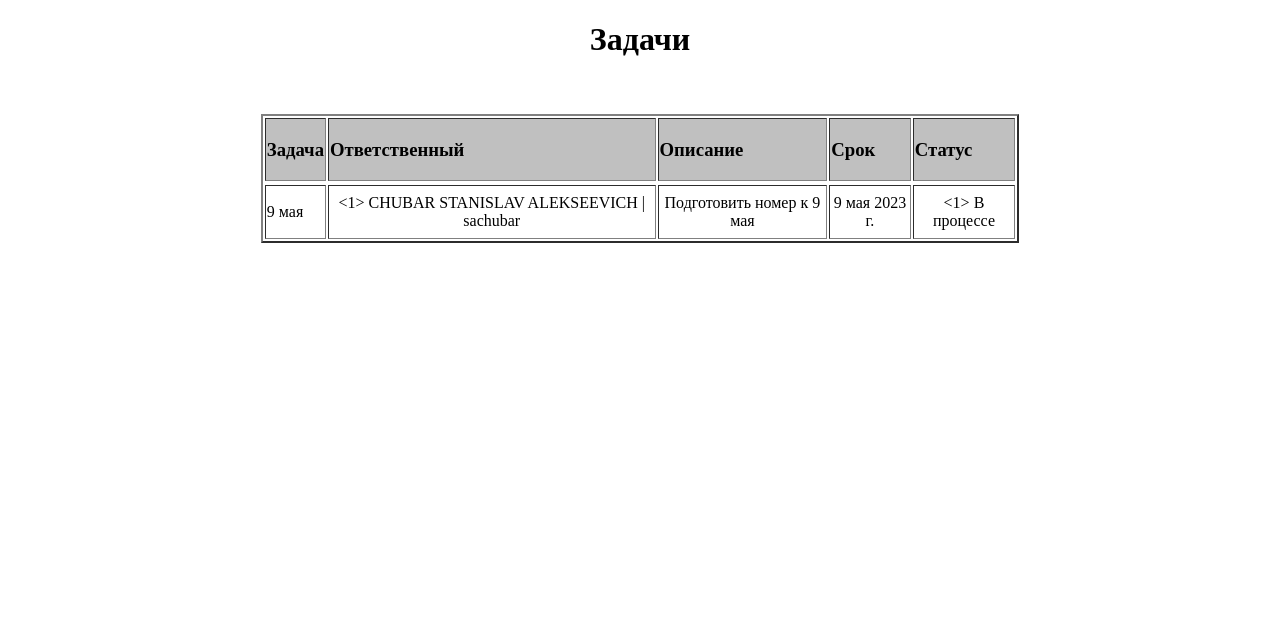
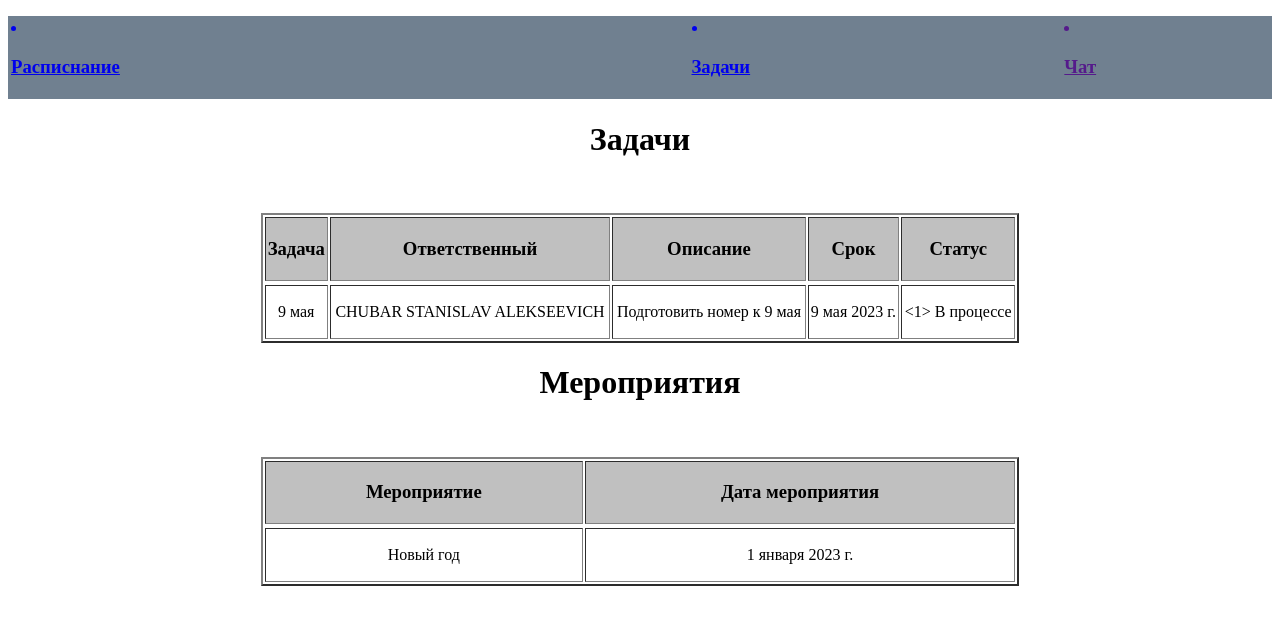
Before and after one commit to schubarkrsk/classmates_webapp, a Django app: page /task in a window 1280 px wide. Shown: the top 625 px of the page. Run offline with Django 4.2, Linux system fonts and the light colour scheme; data comes from the database, SQL or seed files in the repository; both versions use the stored data as it was after the commit.

Commit message:
added tasks_events and navigation

```diff
--- a/src/tasks/models.py
+++ b/src/tasks/models.py
@@ -59,7 +59,7 @@ class Events(models.Model):
     # Columns
     id = models.AutoField(primary_key=True)
     title = models.CharField(max_length=100, help_text="Название мероприятия")
-    date = models.DateField(help_text="Дата задачи")
+    date = models.DateField(help_text="Дата мероприятия")
 
     class Meta:
         verbose_name = "Events"
--- a/src/tasks/views.py
+++ b/src/tasks/views.py
@@ -5,5 +5,5 @@ from .models import Events
 
 def index(request):
     tasks = Tasks.objects.all()
-    event = Events.objects.all()
-    return render(request, 'tasks_events/tasks_events.html', {'tasks': tasks, 'event': event})
+    events = Events.objects.all()
+    return render(request, 'tasks_events/tasks_events.html', {'tasks': tasks, 'events': events})
--- a/src/templates/tasks_events/layout.html
+++ b/src/templates/tasks_events/layout.html
@@ -6,9 +6,22 @@
     <title>{% block title %}{% endblock %}</title>
 </head>
 <body>
+<upwardly>
+    <table align="center" bgcolor="#708090" width=100%>
+        <tr>
+            <ul>
+                <td><a href="http://127.0.0.1:8000/"><li display: inline-block><i class="fa-solid fa-calendar-days"></i><h3> Расписнание</h3></li></a></td>
+                <td><a href="http://127.0.0.1:8000/task"><li display: inline-block><i class="fa-regular fa-clipboard-list-check"></i><h3> Задачи</h3></li></a></td>
+                <td><a href=""><li display: inline-block><i class="fa-brands fa-rocketchat"></i><h3> Чат</h3></li></a></td>
+            </ul>
+        </tr>
+    </table>
+</upwardly>
+<main>
     {% block content %}
     {{tasks}},
-    {{event}}
+    {{events}}
     {% endblock %}
+</main>
 </body>
 </html>
--- a/src/templates/tasks_events/tasks_events.html
+++ b/src/templates/tasks_events/tasks_events.html
@@ -7,28 +7,47 @@
     <table  class="Tasks" border="2" width=60% align="center">
         <tr bgcolor="#C0C0C0">
             <td>
-                <h3>Задача</h3>
+                <h3 align="center">Задача</h3>
             </td>
             <td>
-                <h3>Ответственный</h3>
+                <h3 align="center">Ответственный</h3>
             </td>
             <td>
-                <h3>Описание</h3>
+                <h3 align="center">Описание</h3>
             </td>
             <td>
-                <h3>Срок</h3>
+                <h3 align="center">Срок</h3>
             </td>
             <td>
-                <h3>Статус</h3>
+                <h3 align="center">Статус</h3>
             </td>
         </tr>
         <tr>
             {% for task in tasks %}
-            <tr><td><p>{{ task.title }}</td>
+            <tr><td align="center"><p>{{ task.title }}</td>
                 <td align="center">{{ task.owner }}</td> <td align="center"> {{ task.description }}</td><td align="center">{{ task.deadline }}</td><td align="center">{{ task.status }}</td>
             </p></tr></tr>
             {% endfor %}
         </tr>
     </table>
 
+    <h1 align="center">Мероприятия</h1> <br>
+    <table  class="Tasks" border="2" width=60% align="center">
+        <tr bgcolor="#C0C0C0">
+            <td>
+                <h3 align="center">Мероприятие</h3>
+            </td>
+            <td>
+                <h3 align="center">Дата мероприятия</h3>
+            </td>
+        </tr>
+        <tr>
+            {% for event in events %}
+            <tr><td align="center"><p>{{ event.title }}</td>
+                <td align="center">{{ event.date }}</td>
+            </p></tr></tr>
+            {% endfor %}
+        </tr>
+    </table>
+
 {% endblock %}
--- a/src/templates/timetable/layout.html
+++ b/src/templates/timetable/layout.html
@@ -26,8 +26,8 @@
     <table align="center" bgcolor="#708090" width=100%>
         <tr>
             <ul>
-                <td><a href=""><li display: inline-block><i class="fa-solid fa-calendar-days"></i><h3> Расписнание</h3></li></a></td>
-                <td><a href=""><li display: inline-block><i class="fa-regular fa-clipboard-list-check"></i><h3> Задачи</h3></li></a></td>
+                <td><a href="http://127.0.0.1:8000/"><li display: inline-block><i class="fa-solid fa-calendar-days"></i><h3> Расписнание</h3></li></a></td>
+                <td><a href="http://127.0.0.1:8000/task"><li display: inline-block><i class="fa-regular fa-clipboard-list-check"></i><h3> Задачи</h3></li></a></td>
                 <td><a href=""><li display: inline-block><i class="fa-brands fa-rocketchat"></i><h3> Чат</h3></li></a></td>
             </ul>
         </tr>
--- a/src/timetable/models.py
+++ b/src/timetable/models.py
@@ -20,7 +20,7 @@ class Users(models.Model):
         ordering = ["familiya", "imya", "otchestvo"]
 
     def __str__(self):
-        return f"<{self.id}> {self.familiya} {self.imya} {self.otchestvo} | {self.login} "
+        return f" {self.familiya} {self.imya} {self.otchestvo} "
 
 
 class UserRoles(models.Model):
```
Also changed, not shown: src/db.sqlite3.
